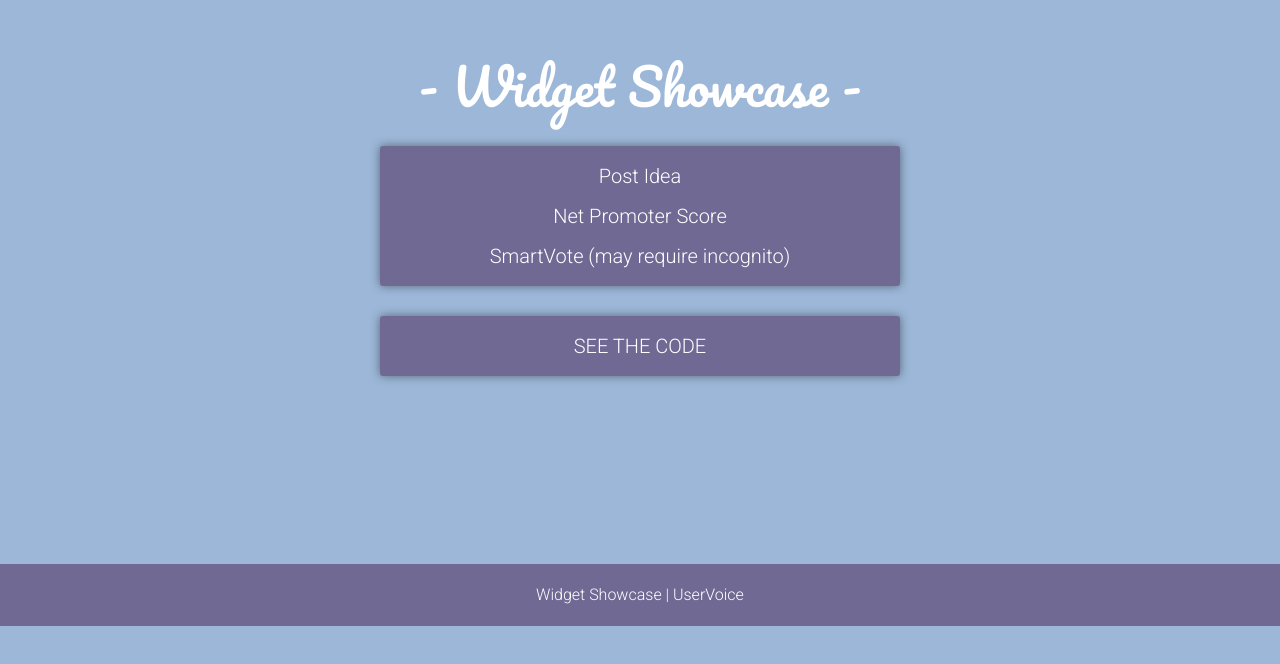
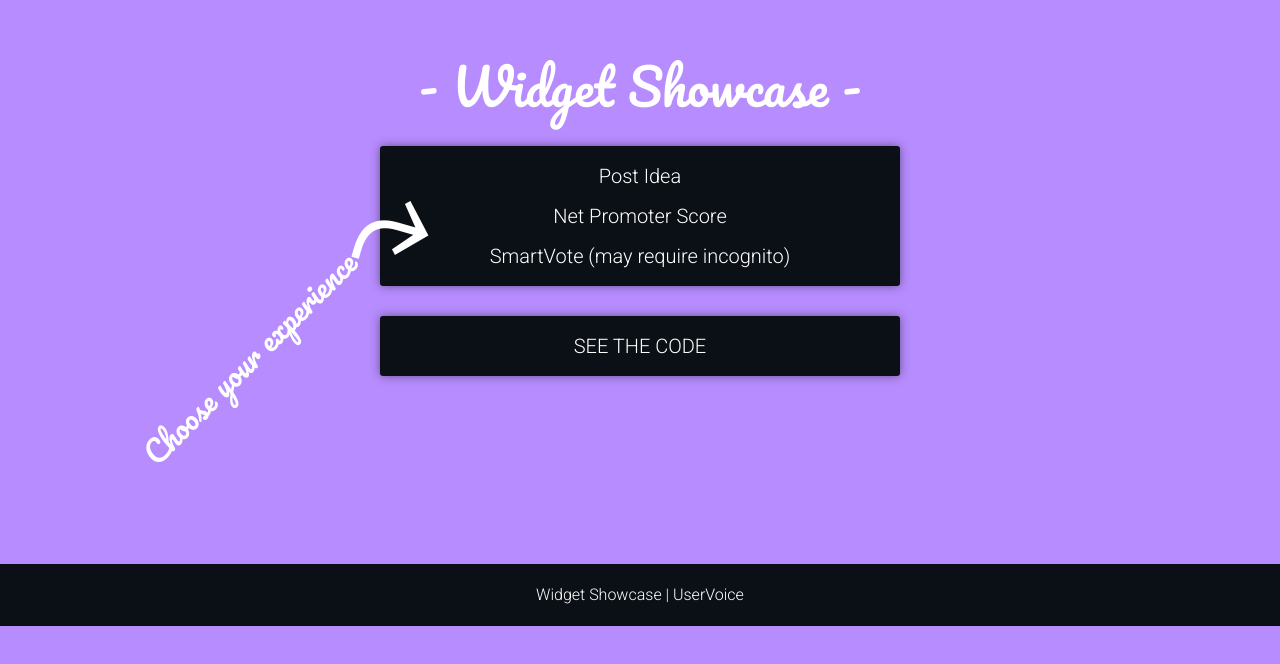
Before and after one commit to danUserVoice/widget-showcase, a plain HTML site: page index.html in a window 1280 px wide. Shown: the part 174-838 px from the top of the page. Drawn offline with Linux system fonts and the light colour scheme; a script that the page names is missing.

Commit message:
Updated colors and added instruction.

```diff
--- a/assets/css/main.css
+++ b/assets/css/main.css
@@ -1,12 +1,9 @@
 /**********************************************************
 * Color Scheme
 *
-* #331E38 - Dark Purple
-* #706993 - Dark Blue Grey
+* #0B1016 - Glacier Blue
 * #7f76ab - Blue Grey
-* #70A0AF - Air Superiority Blue
-* #A0C1B9 - Cambridge Blue
-* #9cb7d8 - Body Color
+* #b78cff - Body Color
 *
 * Generate schemes at https://coolors.co
 **********************************************************/
@@ -14,7 +11,7 @@
   scroll-behavior: smooth;
 }
 body {
-  background-color: #9cb7d8;
+  background-color: #b78cff;
   font-family: 'Roboto', Arial, sans-serif;
   font-size: 16px;
   font-weight: 300;
@@ -31,8 +28,14 @@
   max-width: 500px;
   margin: 0 auto;
 }
+.message {
+  position: absolute;
+  font-size: 30px;
+  transform: rotate(-45deg);
+  top: 472px;
+}
 .main {
-  background-color: #706993;
+  background-color: #0B1016;
   text-align: center;
   width: 100%;
   max-width: 500px;
@@ -62,11 +65,11 @@
   display: block;
 }
 .main ul a:hover {
-  background-color: #7f76ab;
+  background-color: #233448;
   border-radius: 3px;
 }
 footer {
-  background-color: #706993;
+  background-color: #0B1016;
   position: fixed;
   left: 0px;
   bottom: 0px;
@@ -84,6 +87,13 @@
   top: 1200px;
   margin-bottom: 100px;
 }
+#arrow {
+  position: absolute;
+  top: -9px;
+  left: 389px;
+  font-size: 137px;
+  transform: rotate(-29deg);
+}
 pre {
   white-space: pre-wrap;
   word-wrap: break-word;
--- a/index.html
+++ b/index.html
@@ -9,6 +9,9 @@
 <body>
   <div class="big-title">
     - Widget Showcase -
+  </div>
+  <div class="big-title message">
+    Choose your experience <span id="arrow">&#10549;</span>
   </div>
   <div class="main" id="widget-options">
     <ul>
```
